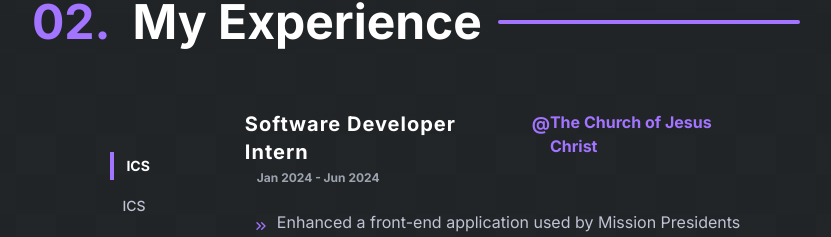
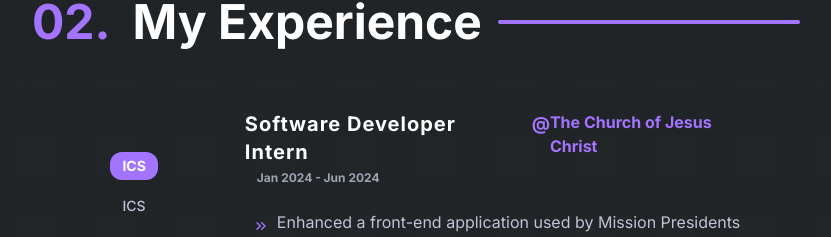
Before and after one commit to matvillar/lts_portfolio, a Next.js app: page / in a window 1280 px wide. Shown: the part 1586-1823 px from the top of the page, without its empty margins (224-1055 px from the left). Built offline with nearby package versions, Linux system fonts and the light colour scheme.

Commit message:
bg-purple

```diff
--- a/components/ui/tabs.tsx
+++ b/components/ui/tabs.tsx
@@ -29,7 +29,7 @@
   <TabsPrimitive.Trigger
     ref={ref}
     className={cn(
-      'inline-flex items-center justify-center whitespace-nowrap px-3 py-1 text-sm lg:text-md font-medium ring-offset-background transition-all focus-visible:outline-none focus-visible:ring-2 focus-visible:ring-ring focus-visible:ring-offset-2 disabled:pointer-events-none disabled:opacity-50 data-[state=active]:bg-background data-[state=active]:text-foreground data-[state=active]:border-b-4 data-[state=active]:text-white data-[state=active]:font-bold lg:data-[state=active]:border-b-0 lg:data-[state=active]:border-l-4 data-[state=active]:border-purple-100',
+      'inline-flex items-center justify-center whitespace-nowrap px-3 py-1 text-sm lg:text-md font-medium ring-offset-background transition-all focus-visible:outline-none focus-visible:ring-2 focus-visible:ring-ring focus-visible:ring-offset-2 disabled:pointer-events-none disabled:opacity-50 data-[state=active]:bg-background data-[state=active]:text-foreground  data-[state=active]:text-white data-[state=active]:font-bold data-[state=active]:rounded-xl data-[state=active]:bg-purple-100',
       className
     )}
     {...props}
```
